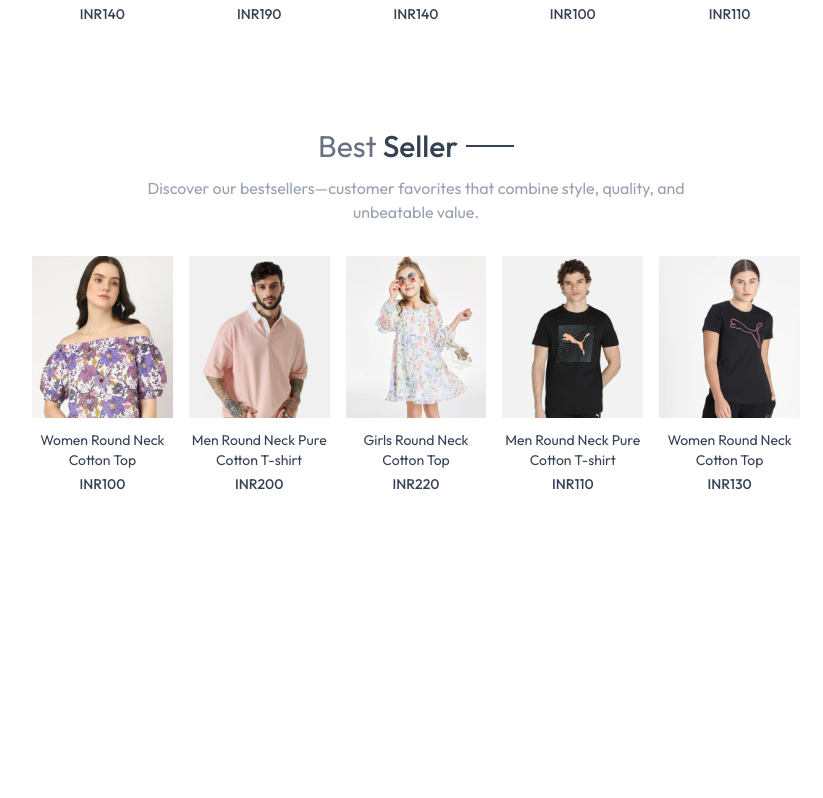
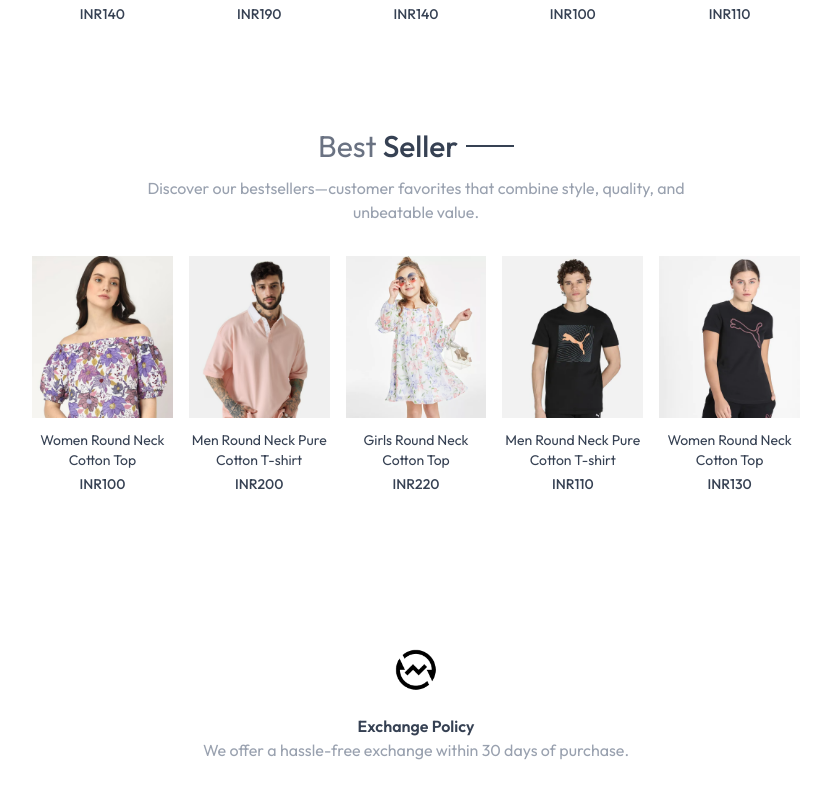
Before and after one commit to himanshu-mishu/jewellers, a React (Vite) app in the folder frontend/: page / in a window 1280 px wide. Shown: the part 1083-1881 px from the top of the page, without its empty margins (224-1047 px from the left). Before the commit the page ends 1665 px from the top, so only its background shows below. Built offline with nearby package versions, Linux system fonts and the light colour scheme.

Commit message:
feat: add our policy  section

```diff
--- /dev/null
+++ b/frontend/src/components/OurPolicy.jsx
@@ -0,0 +1,22 @@
+import React from "react";
+import exchangeIcon from "../assets/exchange_icon.png";
+import { assets } from "../assets/assets";
+const OurPolicy = () => {
+  return (
+    <div className="flex flex-col sd:flex-row justify-around items-center gap-12 sm:gap-2 text-center py-20 text-xs sm:text-sm md:text-base text-gray-700">
+      <div>
+        <img
+          src={assets.exchange_icon}
+          alt="Exchange Icon"
+          className="w-12  m-auto mb-5"
+        />
+        <p className="font-semibold">Exchange Policy</p>
+        <p className="text-gray-400">
+          We offer a hassle-free exchange within 30 days of purchase.
+        </p>
+      </div>
+    </div>
+  );
+};
+
+export default OurPolicy;
--- a/frontend/src/pages/Home.jsx
+++ b/frontend/src/pages/Home.jsx
@@ -2,6 +2,7 @@
 import Hero from "../components/Hero";
 import LatestCollection from "../components/LatestCollection";
 import BestSeller from "../components/BestSeller";
+import OurPolicy from "../components/OurPolicy";
 
 const Home = () => {
   return (
@@ -9,6 +10,7 @@
       <Hero />
       <LatestCollection />
       <BestSeller />
+      <OurPolicy />
     </div>
   );
 };
```
